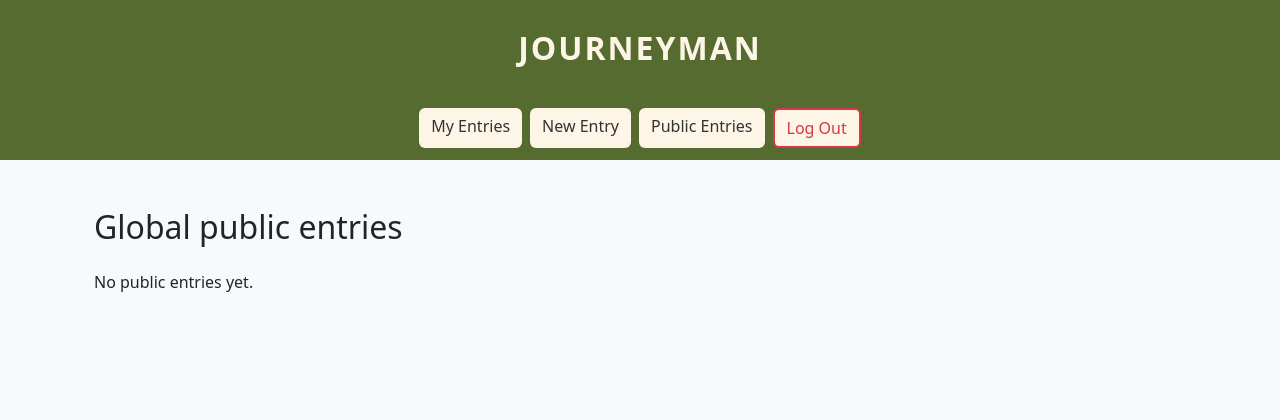
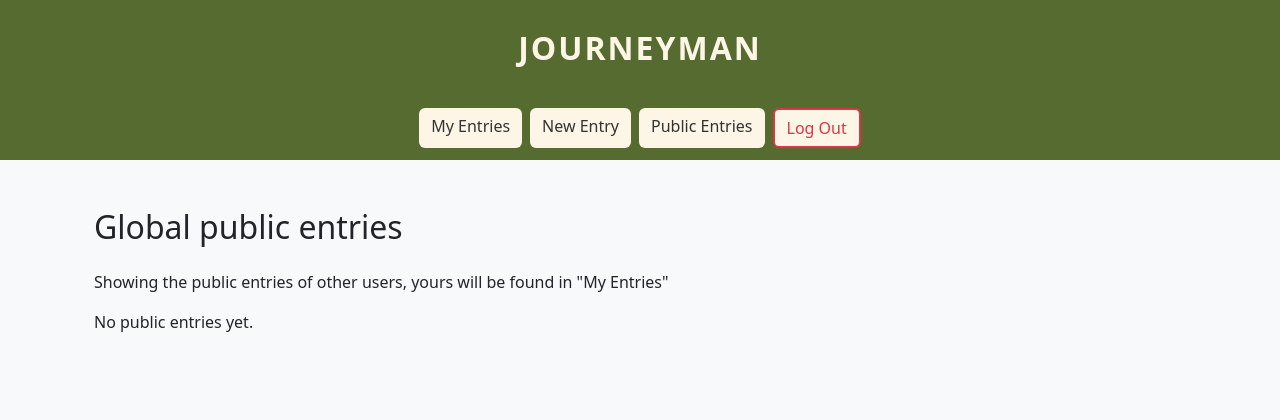
Before and after one commit to fattig-riddare-90/journeyman, a Django app: page /public/ in a window 1280 px wide. Shown: the top 420 px of the page. Run offline with Django 5.2, Linux system fonts and the light colour scheme; the visitor is signed in with stand-in values (Sample User, id 1); data that the repository does not hold is empty; parts of the project's set-up code (start-up, migrations or seed data) failed here and were passed over; some libraries are stand-ins or nearby versions.

Commit message:
Clarify that your public messages won't show on the global view

```diff
--- a/journal/templates/journal/public_entries.html
+++ b/journal/templates/journal/public_entries.html
@@ -3,6 +3,7 @@
 {% block content %}
 <div class="container mt-5">
     <h2 class="mb-4">Global public entries</h2>
+    <p>Showing the public entries of other users, yours will be found in "My Entries"</p>
 
     {% for entry in entries %}
         <div class="card mb-3 shadow-sm">
```
